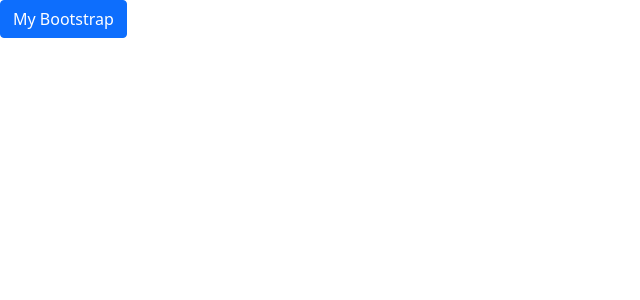
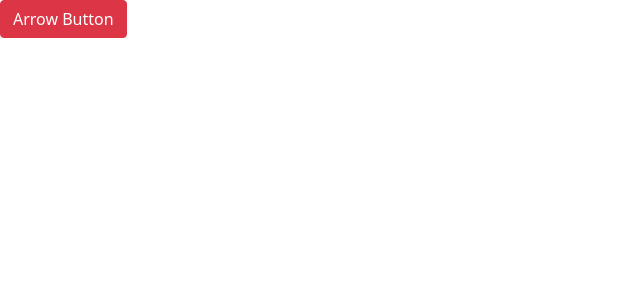
Before and after one commit to mithunbanerjee632/React-Js-Basic, a React (Create React App) app: page / in a window 1280 px wide. Shown: the top 300 px of the page, without its empty margins (0-640 px from the left). Built offline with nearby package versions, Linux system fonts and the light colour scheme.

Commit message:
Arrow function With Parameter

```diff
--- a/src/App.js
+++ b/src/App.js
@@ -3,10 +3,11 @@ import './App.css';
 import Hello from './mycomponents/Hello.js';
 import Welcome from './mycomponents/Welcome.js';
 import Myfun from './mycomponents/Myfun';
+import Arrow from './mycomponents/Arrow';
 
 function App() {
   return (
-       <Myfun></Myfun>
+       <Arrow></Arrow>
   );
 }
 
--- /dev/null
+++ b/src/mycomponents/Arrow.js
@@ -0,0 +1,22 @@
+import React from 'react'
+import '../../node_modules/bootstrap/dist/css/bootstrap.min.css';
+
+// function Arrow(){
+//   return(
+//     <button>Arrow Button</button>
+//   );
+// }
+
+
+const Arrow2=(a)=>{
+ alert(a);
+}
+
+
+const Arrow=()=>{
+  return(
+    <button onClick={Arrow2.bind(this,"I am from Arrow function")} className="btn btn-danger">Arrow Button</button>
+  );
+}
+
+export default Arrow;
--- a/src/mycomponents/Myfun.js
+++ b/src/mycomponents/Myfun.js
@@ -2,7 +2,7 @@ import React from 'react';
 import '../../node_modules/bootstrap/dist/css/bootstrap.min.css';
 function Myfun(){
   return(
-    <button className="btn btn-primary m-10">My Bootstrap</button>
+    <button className="btn btn-primary ml-10">My Bootstrap</button>
   )
 }
 export default Myfun;
```
